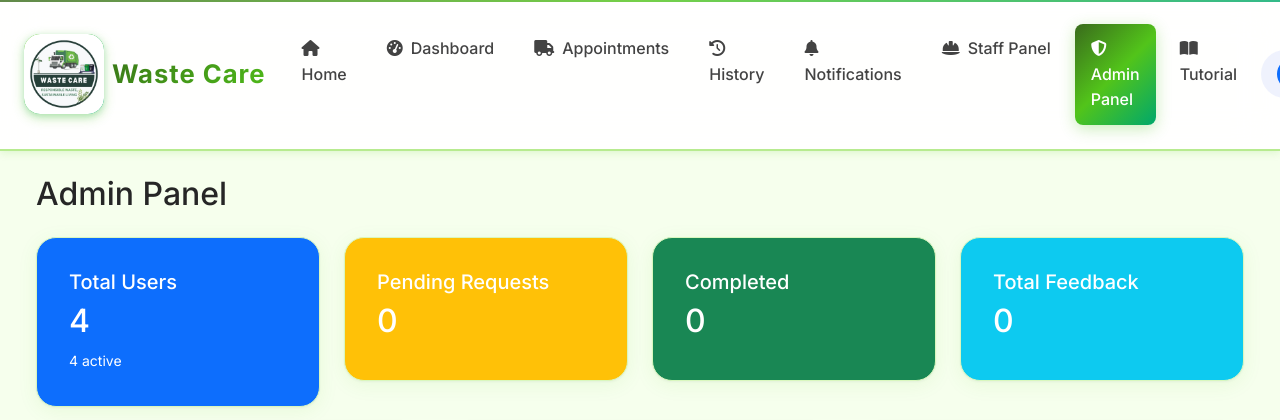
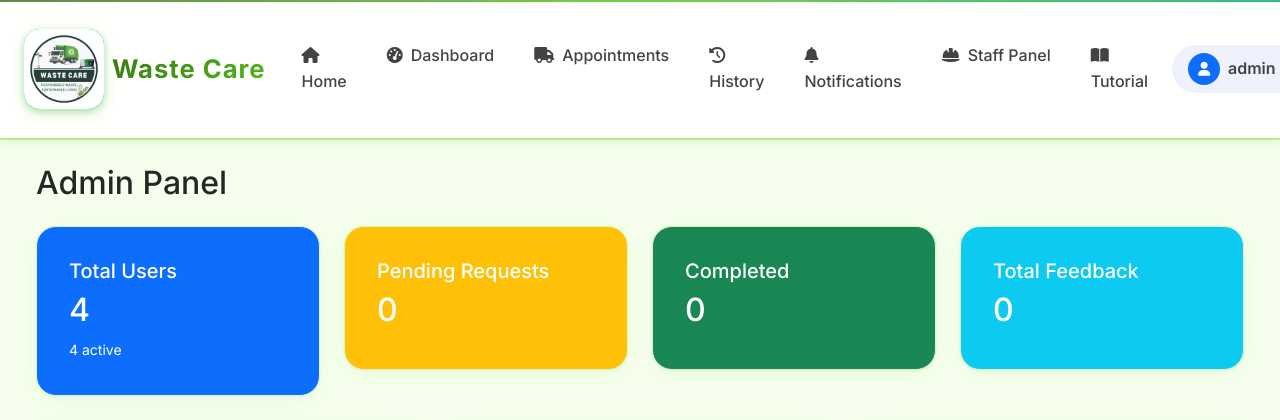
Before and after one commit to joannemacanas123-dotcom/Waste-Care, a Django app: page /admin-panel/ in a window 1280 px wide; the page is wider, and only the part inside the window is pictured. Shown: the top 420 px of that part. Run offline with Django 5.2, Linux system fonts and the light colour scheme; a user stored in the database is signed in; data comes from the database, SQL or seed files in the repository; both versions use the stored data as it was after the commit; data that the repository does not hold is empty.

Commit message:
waste care

```diff
--- a/waste_care/templates/includes/navbar.html
+++ b/waste_care/templates/includes/navbar.html
@@ -108,14 +108,6 @@
         </li>
         {% endif %}
 
-        {% if user.role == 'admin' or user.is_superuser %}
-        <li class="nav-item">
-          <a class="nav-link {% if 'admin_panel' in request.resolver_match.url_name %}active{% endif %}" href="{% url 'core:admin_panel' %}">
-            <i class="fas fa-shield-alt me-2"></i>Admin Panel
-          </a>
-        </li>
-        {% endif %}
-
         <li class="nav-item">
           <a class="nav-link {% if request.resolver_match.url_name == 'tutorial' %}active{% endif %}" href="{% url 'core:tutorial' %}">
             <i class="fas fa-book-open me-2"></i>Tutorial
```
Also changed, not shown: db.sqlite3.
